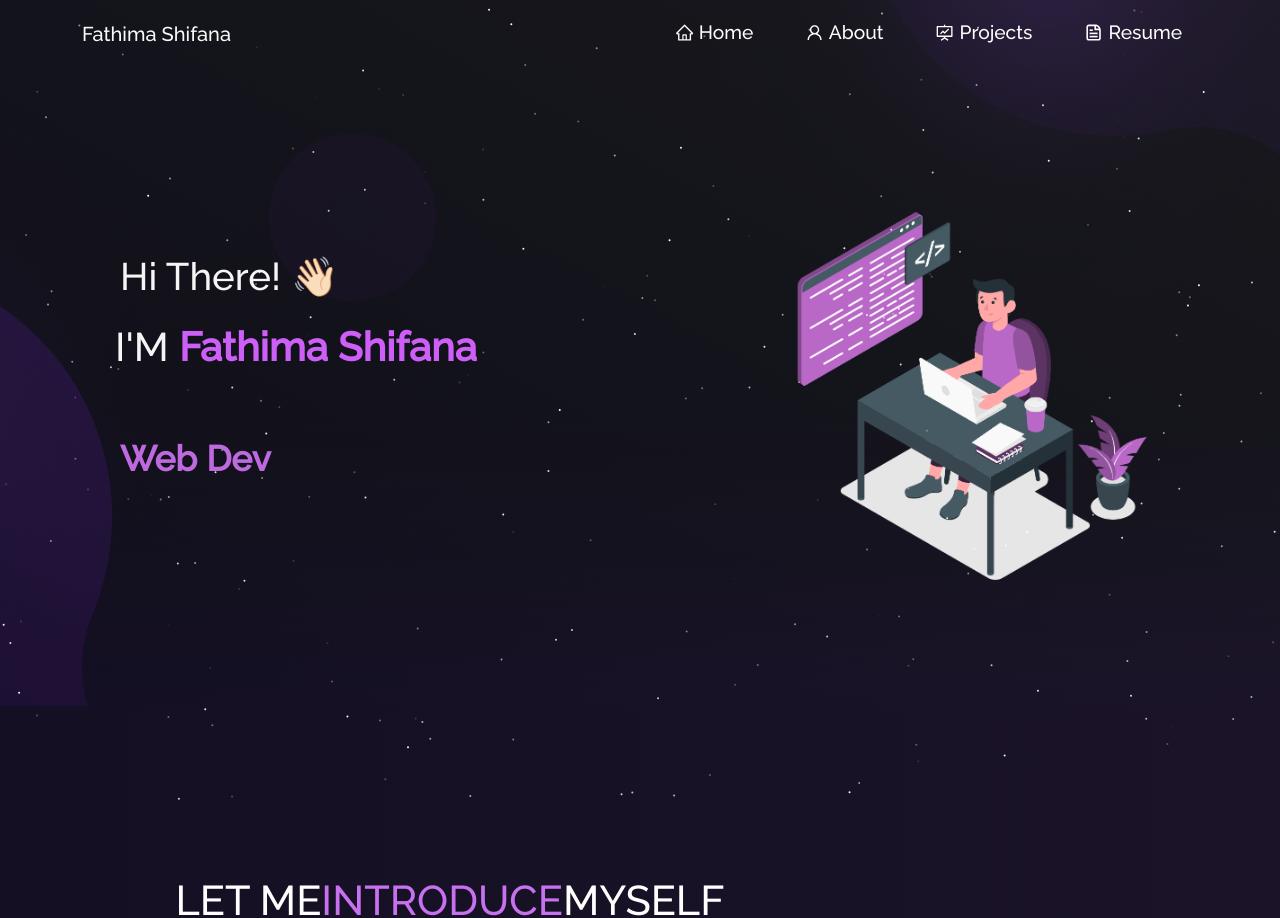
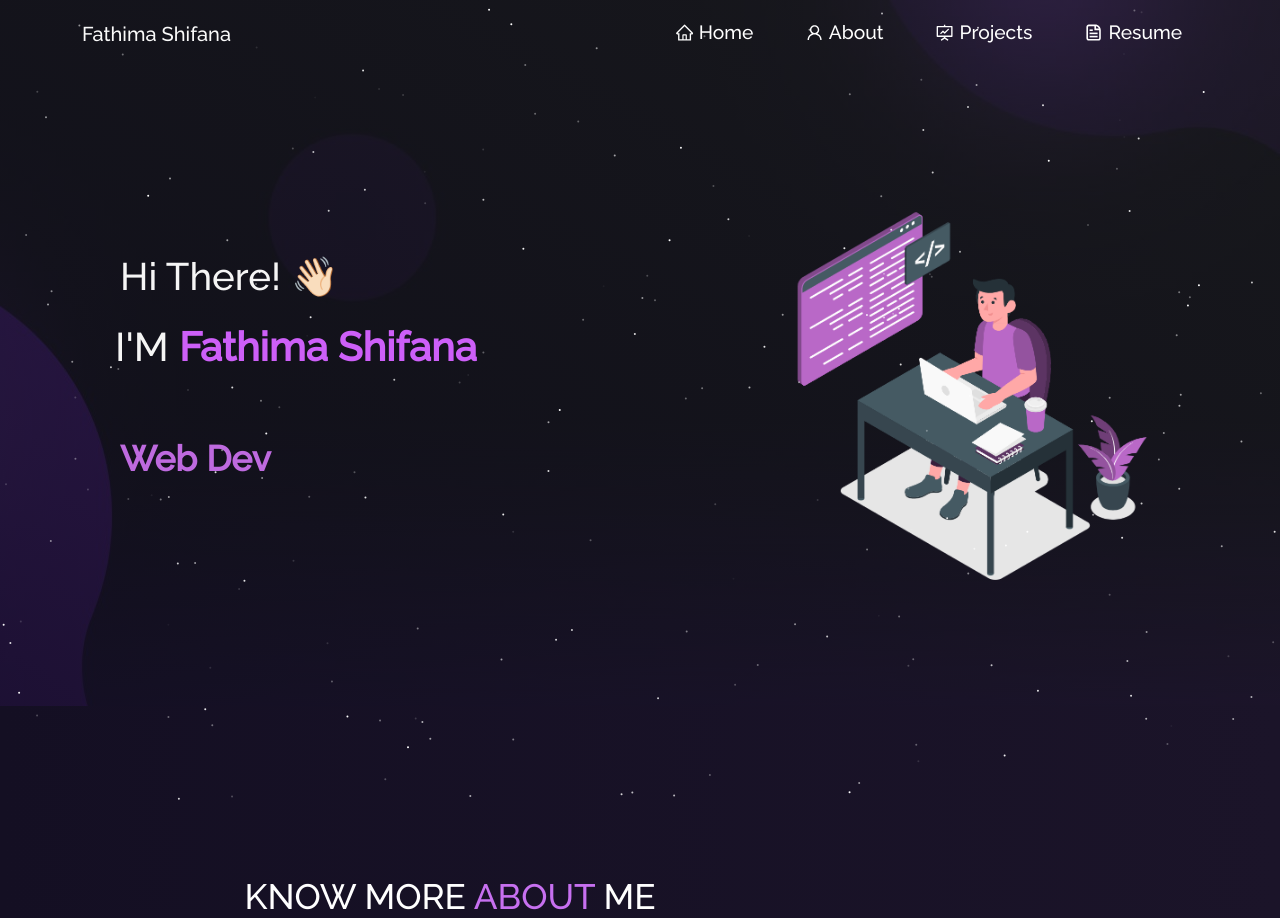
Before and after one commit to shifanapk/portfolio-site, a React (Create React App) app: page / in a window 1280 px wide. Shown: the top 918 px of the page. Built offline with nearby package versions, Linux system fonts and the light colour scheme.

Commit message:
first commit

```diff
--- a/src/components/Home/Home2.js
+++ b/src/components/Home/Home2.js
@@ -13,8 +13,8 @@ function Home2() {
       <Container>
         <Row>
           <Col md={8} className="home-about-description">
-            <h1 style={{ fontSize: "2.6em" }}>
-              LET ME<span className="purple">INTRODUCE</span>MYSELF
+            <h1 style={{ fontSize: "2.2em" }}>
+              KNOW MORE <span className="purple"> ABOUT </span> ME
             </h1>
             <p className="home-about-body">
               My passion for programming has allowed me to develop proficiency in various technologies. 🤷‍♂️
```
